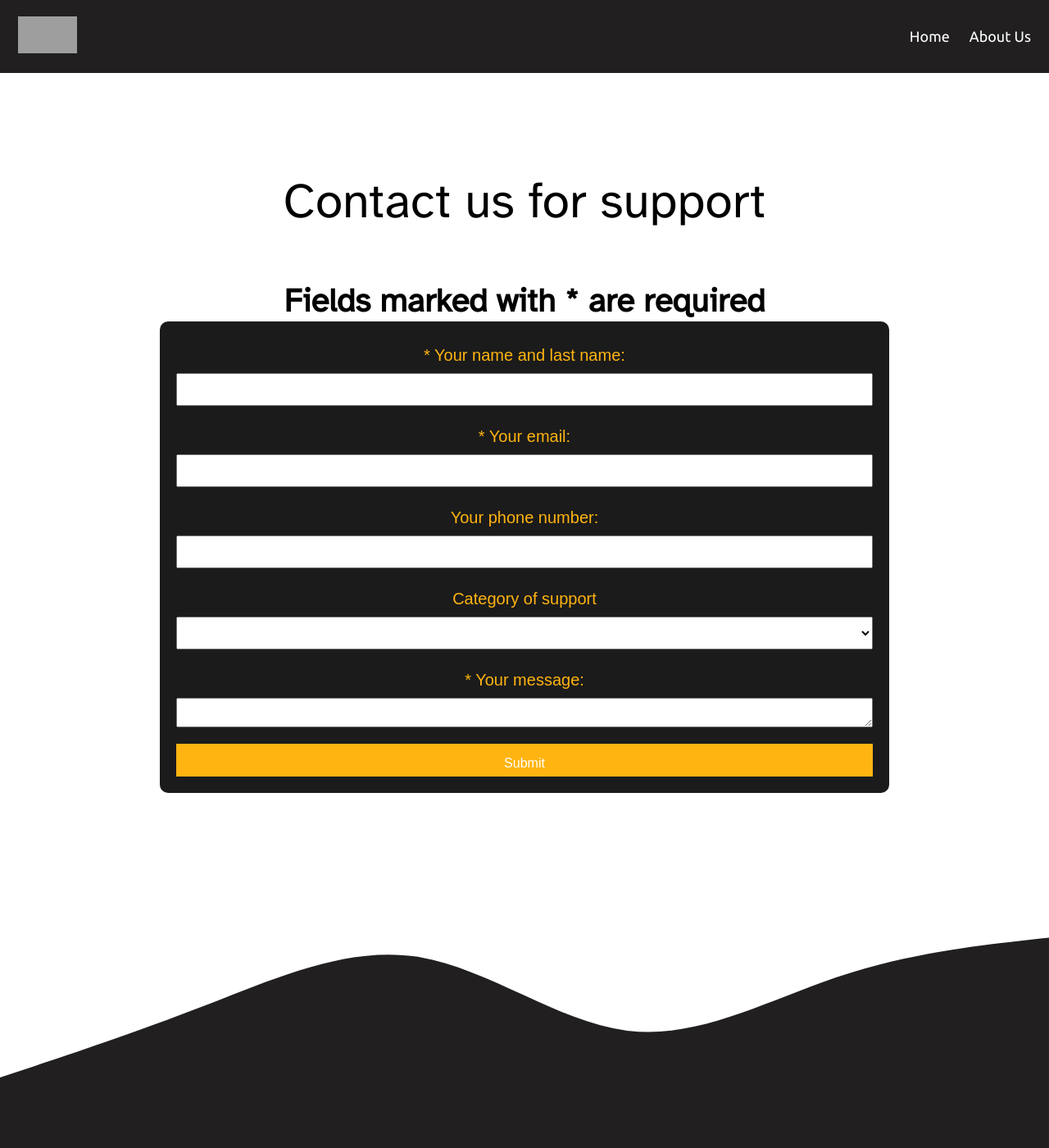
After one commit to eriolasalihu/Sunny-News---Inxhinjeri-e-Webit, a PHP site: page /ContactForm.php in a window 1280 px wide. The commit adds this page. Shown: the top 1400 px of the page at 82% size. Run offline with PHP 8.4, Linux system fonts and the light colour scheme; grey boxes are pictures that could not be loaded.

Commit message:
added contact form in backend/admin dashboard

```diff
--- /dev/null
+++ b/HTMLfiles/ContactForm.php
@@ -0,0 +1,96 @@
+<!DOCTYPE html>
+<html>
+<?php
+
+
+
+?>
+
+<head>
+    <title>
+        Contact Us
+    </title>
+    <link rel="stylesheet" href="../style/HeaderStyle.css">
+    <link rel="stylesheet" href="../style/FooterStyle.css">
+    <link rel="stylesheet" href="../style/ContactUs.css">
+    <link rel="preconnect" href="https://fonts.googleapis.com">
+    <link rel="preconnect" href="https://fonts.gstatic.com" crossorigin>
+    <link href="https://fonts.googleapis.com/css2?family=Ubuntu&display=swap" rel="stylesheet">
+    <link rel="preconnect" href="https://fonts.googleapis.com">
+    <link rel="preconnect" href="https://fonts.googleapis.com">
+    <link rel="preconnect" href="https://fonts.gstatic.com" crossorigin>
+    <link href="https://fonts.googleapis.com/css2?family=Atkinson+Hyperlegible&display=swap" rel="stylesheet">
+</head>
+
+<body>
+
+    <?php
+    include('../Re-Usable/header.php');
+    ?>
+
+    <div class="formDiv">
+        <p>
+            Contact us for support
+        </p>
+        <b>
+            Fields marked with * are required
+        </b>
+        <form action="../backend/logic/contactLogic.php" method="post">
+
+            <label>
+                * Your name and last name:
+            </label>
+            <input required min="0" max="40" name="name">
+
+
+            <br />
+
+
+            <label>
+                * Your email:
+            </label>
+            <input required min="0" max="40" type="email" name="email">
+
+            <br />
+
+            <label>
+                Your phone number:
+            </label>
+            <input min="0" max="40" name="phoneNr">
+
+
+            <br />
+
+            <label>
+                Category of support
+            </label>
+            <select name="category" id="cat">
+                <option value="badInfo1"></option>
+                <option value="badInfo">Disinformation</option>
+                <option value="defamation">Defamation</option>
+                <option value="crAbuse">Copyright Issues</option>
+                <option value="itSupport">It Support</option>
+            </select>
+            <br />
+
+
+            <label>
+                * Your message:
+            </label>
+            <textarea required min="0" max="40" name="message">
+                </textarea>
+
+            <input type="submit" class="btn" name="submitBtn">
+
+        </form>
+
+
+    </div>
+
+
+
+    <?php
+    include('../Re-Usable/footer.php');
+    ?>
+
+</html>
--- /dev/null
+++ b/style/ContactUs.css
@@ -0,0 +1,64 @@
+.formDiv {
+    display: flex;
+    flex-direction: column;
+    margin-top: 10%;
+    margin-bottom: 10%;
+    width: 90%;
+    margin-right: 5%;
+    margin-left: 5%;
+    padding: 20px;
+}
+
+.formDiv label {
+    margin: 10px;
+    font-size: 20px;
+    font-family: Arial, Helvetica, sans-serif;
+    color: rgb(255, 180, 17);
+    text-align: center;
+}
+
+.formDiv p {
+    font-size: 60px;
+    font-family: 'Atkinson Hyperlegible', sans-serif;
+    text-align: center;
+}
+
+
+.formDiv b {
+    text-align: center;
+    font-size: 40px;
+    font-family: 'Atkinson Hyperlegible', sans-serif;
+}
+
+.formDiv form {
+    width: 80%;
+    margin-right: 10%;
+    margin-left: 10%;
+    padding: 20px;
+    background-color: #1B1B1B;
+    display: flex;
+    flex-direction: column;
+    border-radius: 10px;
+    justify-content: center;
+}
+
+.formDiv select {
+    height: 40px;
+}
+
+.formDiv input {
+    height: 40px;
+}
+
+.btn {
+    background-color: rgb(255, 180, 17);
+    border: none;
+    color: white;
+    padding: 15px 32px;
+    margin-top: 20px;
+    height: inherit;
+    text-align: center;
+    text-decoration: none;
+    display: inline-block;
+    font-size: 16px;
+}
```
Also changed, not shown: HTMLfiles/ContactForms.php (added, +72 -0 lines), HTMLfiles/Login.php (+10 -10 lines), backend/Delete/deleteContact.php (added, +13 -0 lines), backend/Mapper/contactMapper.php (added, +60 -0 lines), backend/SuperClass/Contact.php (added, +44 -0 lines), backend/logic/contactLogic.php (added, +38 -0 lines).
